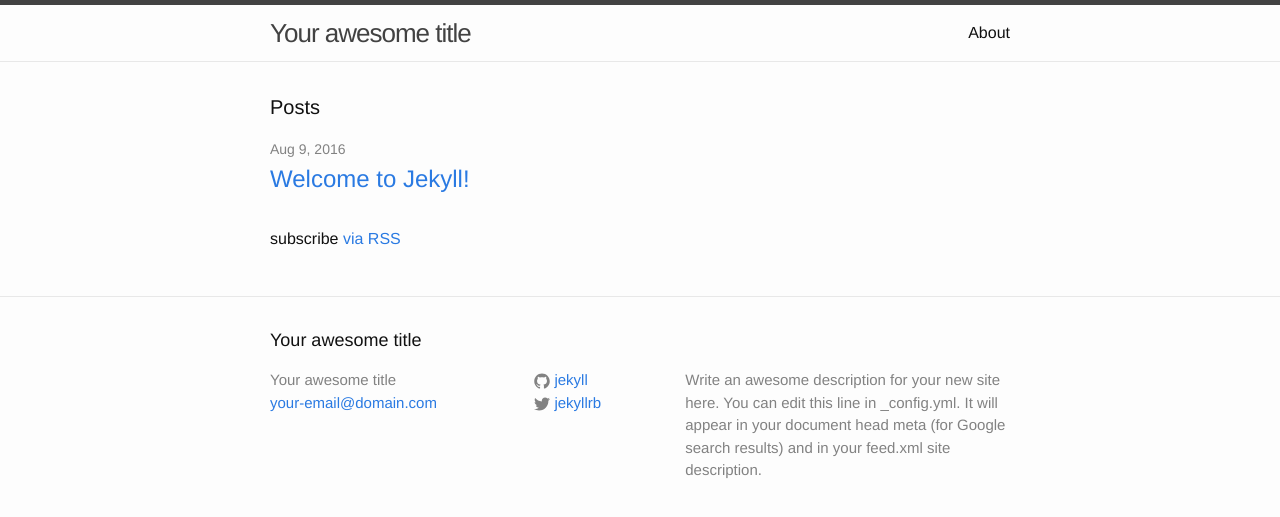
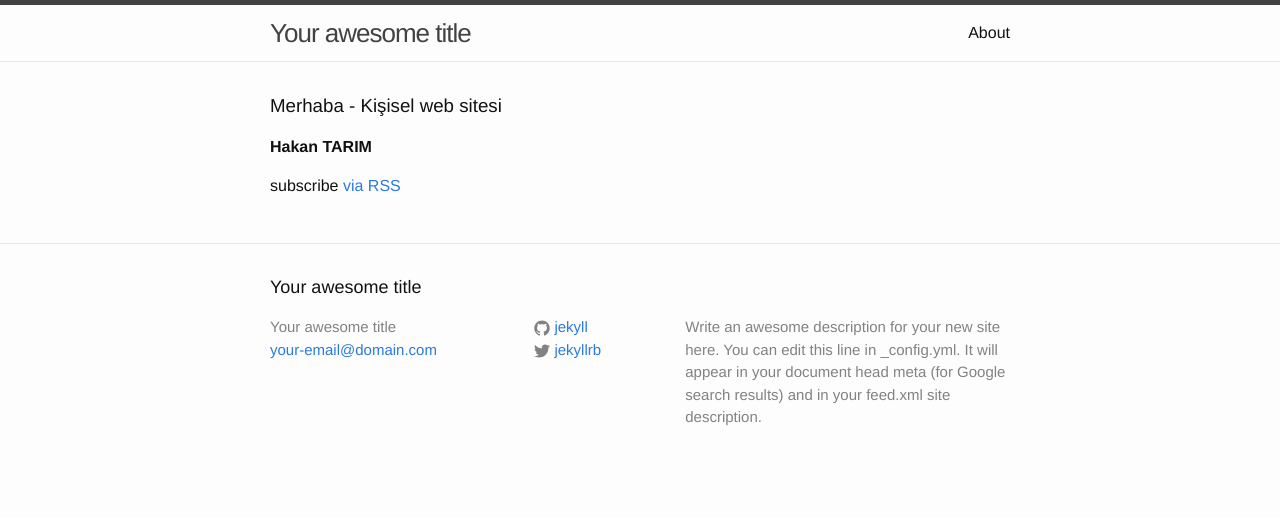
Before and after one commit to Hakan-tarim/hakan-pages.github.io, a Jekyll site: the page built from index.html, in a window 1280 px wide. Shown: the top 517 px of the page. Built offline with Jekyll 4.4.1, drawn with Linux system fonts in a browser that asks for light colours.

Commit message:
Update index.html

```diff
--- a/index.html
+++ b/index.html
@@ -4,19 +4,8 @@ layout: default
 
 <div class="home">
 
-  <h1 class="page-heading">Posts</h1>
-
-  <ul class="post-list">
-    {% for post in site.posts %}
-      <li>
-        <span class="post-meta">{{ post.date | date: "%b %-d, %Y" }}</span>
-
-        <h2>
-          <a class="post-link" href="{{ post.url | prepend: site.baseurl }}">{{ post.title }}</a>
-        </h2>
-      </li>
-    {% endfor %}
-  </ul>
+  <h3>Merhaba - Kişisel web sitesi</h3>
+  <p><b>Hakan TARIM</b></p>
 
   <p class="rss-subscribe">subscribe <a href="{{ "/feed.xml" | prepend: site.baseurl }}">via RSS</a></p>
 
```
